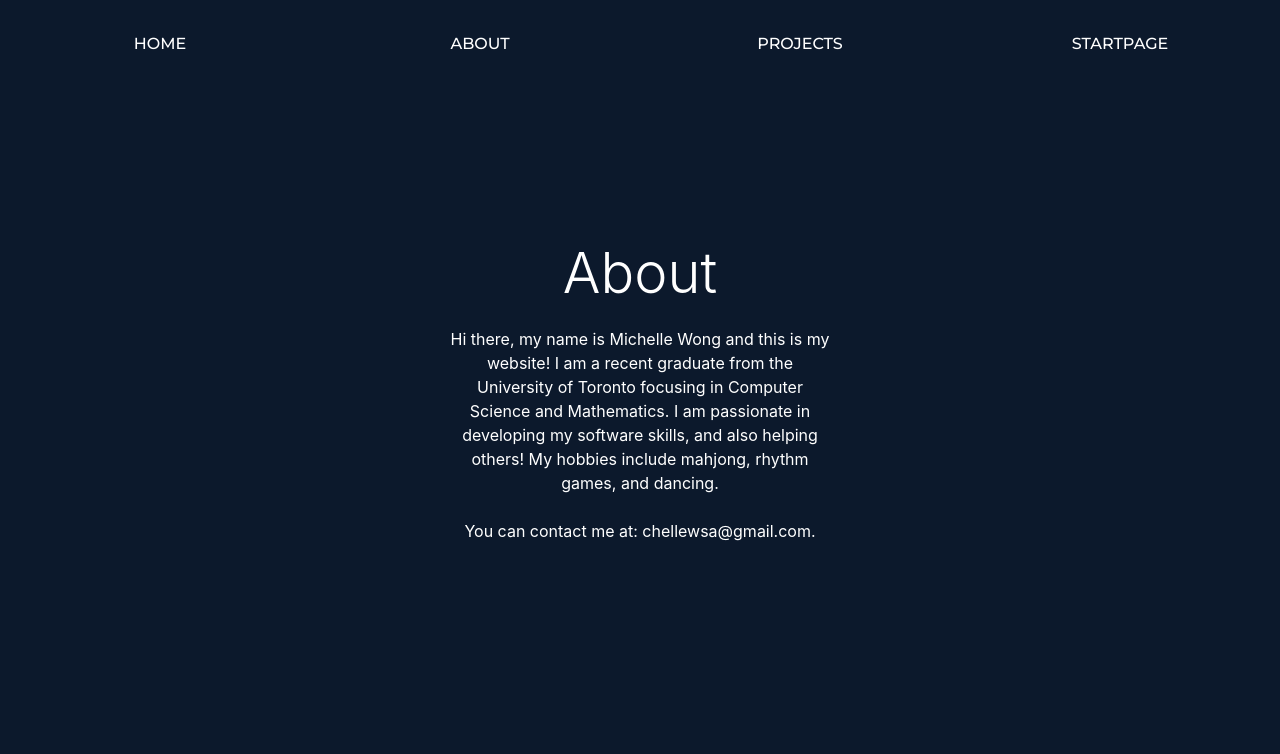
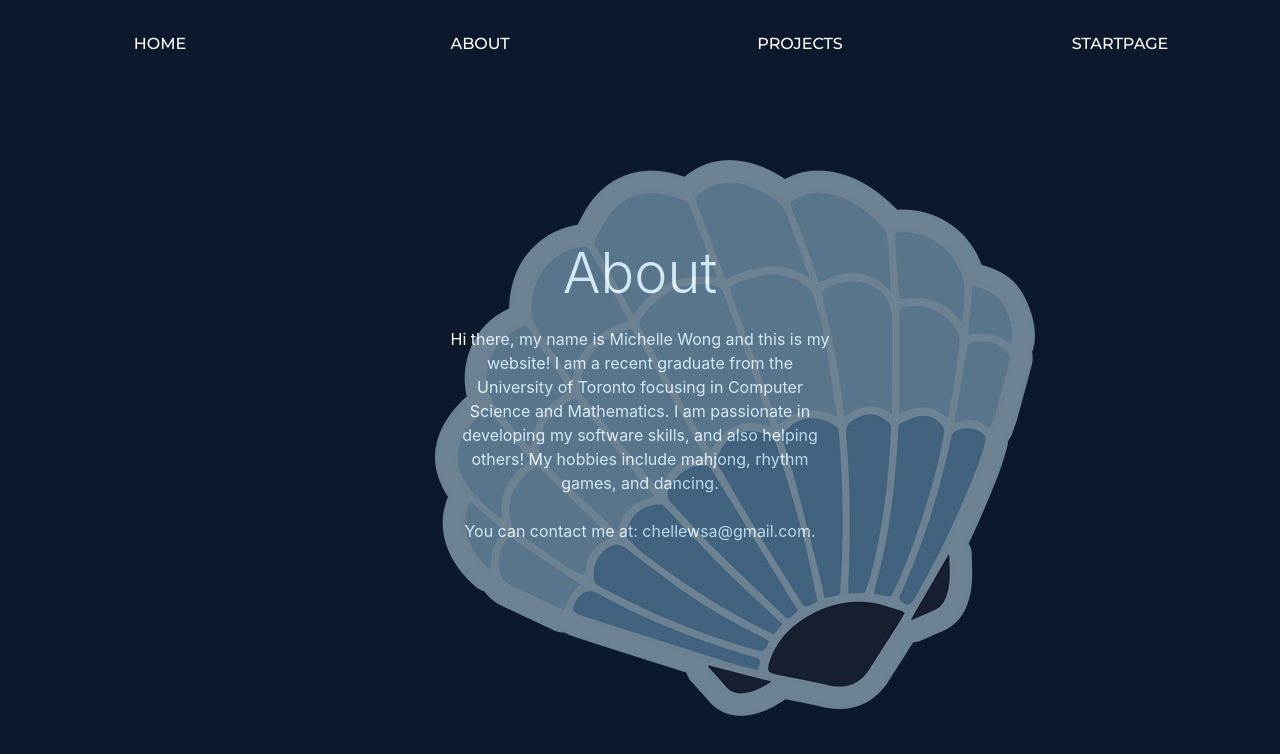
Before and after one commit to miiwo/miiwo.github.io, a React (Create React App) app: page /#/about in a window 1280 px wide. Shown: the top 754 px of the page. Built offline with nearby package versions, Linux system fonts and the light colour scheme.

Commit message:
Update about page

```diff
--- a/src/pages/about.js
+++ b/src/pages/about.js
@@ -1,11 +1,13 @@
 import React from 'react'
 import info from '../information.json'
 import '../stylesheets/about.css'
+import seashell from '../res/seashell__30959.png'
 
 
 function About(props) {
     return (
 	<div className="about">
+		<img className='seashellPic' src={seashell} />
 	    <h1 className="display-4 aboutHeader">About</h1>
 	    <p className="aboutPara">{info.about}</p>
 	</div>
--- a/src/stylesheets/about.css
+++ b/src/stylesheets/about.css
@@ -21,3 +21,10 @@
     margin-top: 20px;
     text-align: center;
 }
+
+.seashellPic {
+    position: absolute;
+    left: 34vw;
+    top: 20vh;
+    opacity: 50%;
+}
```
Also changed, not shown: src/res/seashell__30959.png (added).
